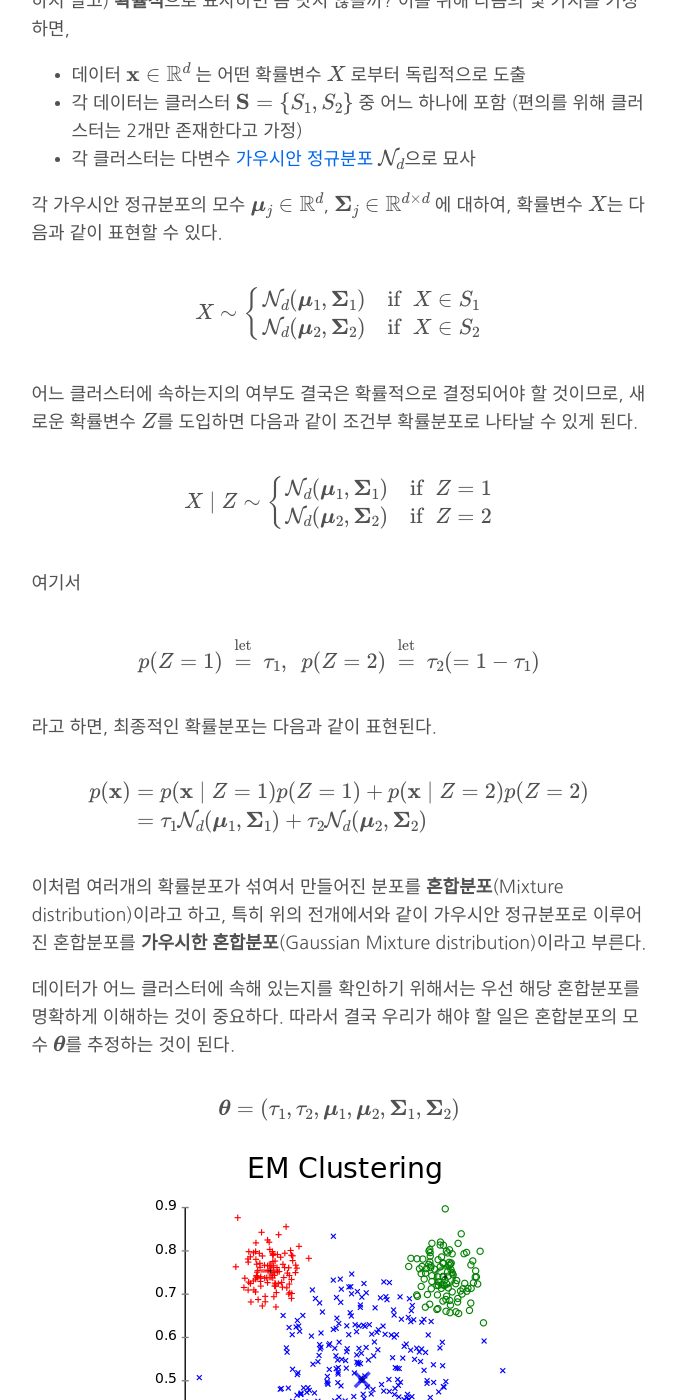
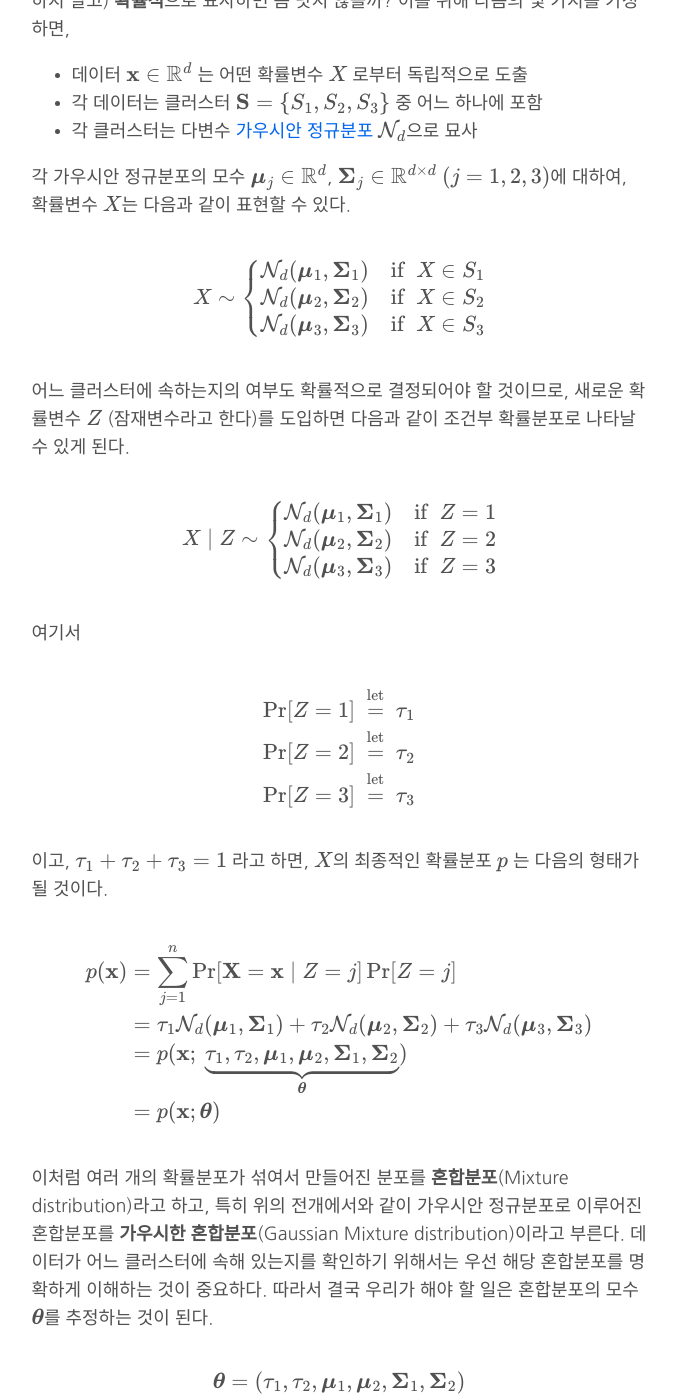
Before and after one commit to gem763/gem763.github.io, a Jekyll site: the page built from EM-알고리즘-일반론.md, in a window 1280 px wide and 1400 px high, scrolled down 1069 px. Shown: the whole window, without its empty margins (301-977 px from the left). Built offline with Jekyll 4.4.1, drawn with Linux system fonts in a browser that asks for light colours; our own code applies the rules of GitHub Pages for plain Markdown files; formulas are drawn with MathJax 3; some of the changed text lies outside the part shown.

Commit message:
Uploaded by https://stackedit.io/

```diff
--- a/EM-알고리즘-일반론.md
+++ b/EM-알고리즘-일반론.md
@@ -17,11 +17,11 @@
 데이터가 클러스터에 속할 지의 여부를 (K-means clustering 처럼 칼같이 결정[^hard_cl]하지 말고) **확률적**으로 묘사하면 좀 낫지 않을까? 이를 위해 다음의 몇 가지를 가정하면,
 
 * 데이터 <span><script type="math/tex">\mathbf{x} \in \mathbb{R}^d</script></span> 는 어떤 확률변수 <span><script type="math/tex">X</script></span> 로부터 독립적으로 도출
-* 각 데이터는 클러스터 <span><script type="math/tex">\mathbf{S} = \{ S_1, S_2 \}</script></span> 중 어느 하나에 포함 (편의를 위해 클러스터는 2개만 존재한다고 가정)
+* 각 데이터는 클러스터 <span><script type="math/tex">\mathbf{S} = \{ S_1, S_2, S_3 \}</script></span> 중 어느 하나에 포함
 * 각 클러스터는 다변수 [가우시안 정규분포](https://en.wikipedia.org/wiki/Normal_distribution) <span><script type="math/tex">\mathcal{N}_d</script></span>으로 묘사
 
 
-각 가우시안 정규분포의 모수 <span><script type="math/tex">\boldsymbol{\mu}_j \in \mathbb{R}^d</script></span>, <span><script type="math/tex">\mathbf{\Sigma}_j \in \mathbb{R}^{d \times d}</script></span> 에 대하여, 확률변수 <span><script type="math/tex">X</script></span>는 다음과 같이 표현할 수 있다.
+각 가우시안 정규분포의 모수 <span><script type="math/tex">\boldsymbol{\mu}_j \in \mathbb{R}^d</script></span>, <span><script type="math/tex">\mathbf{\Sigma}_j \in \mathbb{R}^{d \times d}</script></span> <span><script type="math/tex">(j=1,2,3)</script></span>에 대하여, 확률변수 <span><script type="math/tex">X</script></span>는 다음과 같이 표현할 수 있다.
 
 [^hard_cl]: Hard clustering 이라고 한다. 반대로, 클러스터를 확률적으로 결정하는 방식을 Soft clustering 이라고 한다.
 
@@ -29,42 +29,53 @@
 X \sim
 \begin{cases}
 \mathcal{N}_d (\boldsymbol{\mu}_1, \mathbf{\Sigma}_1) & \text{if}~~ X \in S_1 \\
-\mathcal{N}_d (\boldsymbol{\mu}_2, \mathbf{\Sigma}_2) & \text{if}~~ X \in S_2
+\mathcal{N}_d (\boldsymbol{\mu}_2, \mathbf{\Sigma}_2) & \text{if}~~ X \in S_2 \\
+\mathcal{N}_d (\boldsymbol{\mu}_3, \mathbf{\Sigma}_3) & \text{if}~~ X \in S_3
 \end{cases}
 </script></div>
 
-어느 클러스터에 속하는지의 여부도 결국은 확률적으로 결정되어야 할 것이므로, 새로운 확률변수 <span><script type="math/tex">Z</script></span>를 도입하면 다음과 같이 조건부 확률분포로 나타날 수 있게 된다.
+어느 클러스터에 속하는지의 여부도 확률적으로 결정되어야 할 것이므로, 새로운 확률변수 <span><script type="math/tex">Z</script></span> (잠재변수라고 한다)를 도입하면 다음과 같이 조건부 확률분포로 나타날 수 있게 된다.
 
 <div class="math"><script type="math/tex; mode=display">
 X \mid Z \sim
 \begin{cases}
 \mathcal{N}_d (\boldsymbol{\mu}_1, \mathbf{\Sigma}_1) & \text{if}~~ Z=1 \\
-\mathcal{N}_d (\boldsymbol{\mu}_2, \mathbf{\Sigma}_2) & \text{if}~~ Z=2
+\mathcal{N}_d (\boldsymbol{\mu}_2, \mathbf{\Sigma}_2) & \text{if}~~ Z=2 \\
+\mathcal{N}_d (\boldsymbol{\mu}_3, \mathbf{\Sigma}_3) & \text{if}~~ Z=3
 \end{cases}
 </script></div>
 
 여기서
 
 <div class="math"><script type="math/tex; mode=display">
-p(Z=1) ~\overset{\text{let}}{=}~ \tau_1, ~~p(Z=2) ~\overset{\text{let}}{=}~ \tau_2 (= 1-\tau_1)
+\begin{aligned}
+\Pr[Z=1] ~\overset{\text{let}}{=}~ \tau_1 \\
+\Pr[Z=2] ~\overset{\text{let}}{=}~ \tau_2 \\
+\Pr[Z=3] ~\overset{\text{let}}{=}~ \tau_3
+\end{aligned}
 </script></div>
 
-라고 하면, 최종적인 확률분포는 다음과 같이 표현된다.
+이고, <span><script type="math/tex">\tau_1 + \tau_2 + \tau_3 = 1</script></span> 라고 하면, <span><script type="math/tex">X</script></span>의 최종적인 확률분포 <span><script type="math/tex">p</script></span> 는 다음의 형태가 될 것이다.
 
 <div class="math"><script type="math/tex; mode=display">
 \begin{aligned}
-p(\mathbf{x}) &= p(\mathbf{x} \mid Z=1) p(Z=1) + p(\mathbf{x} \mid Z=2) p(Z=2) \\
-&= \tau_1\mathcal{N}_d (\boldsymbol{\mu}_1, \mathbf{\Sigma}_1) + \tau_2\mathcal{N}_d (\boldsymbol{\mu}_2, \mathbf{\Sigma}_2)
+p(\mathbf{x})
+&= \sum_{j=1}^n \Pr[\mathbf{X}=\mathbf{x} \mid Z=j] \Pr[Z=j] \\
+&= \tau_1\mathcal{N}_d (\boldsymbol{\mu}_1, \mathbf{\Sigma}_1) + \tau_2\mathcal{N}_d (\boldsymbol{\mu}_2, \mathbf{\Sigma}_2) + \tau_3\mathcal{N}_d (\boldsymbol{\mu}_3, \mathbf{\Sigma}_3) \\
+&= p(\mathbf{x}; ~\underbrace{\tau_1, \tau_2, \boldsymbol{\mu}_1, \boldsymbol{\mu}_2, \mathbf{\Sigma}_1, \mathbf{\Sigma}_2}_{\boldsymbol{\theta}}) \\
+&= p(\mathbf{x}; \boldsymbol{\theta})
 \end{aligned}
 </script></div>
 
-이처럼 여러개의 확률분포가 섞여서 만들어진 분포를 **혼합분포**(Mixture distribution)이라고 하고, 특히 위의 전개에서와 같이 가우시안 정규분포로 이루어진 혼합분포를 **가우시한 혼합분포**(Gaussian Mixture distribution)이라고 부른다.
-
-데이터가 어느 클러스터에 속해 있는지를 확인하기 위해서는 우선 해당 혼합분포를 명확하게 이해하는 것이 중요하다. 따라서 결국 우리가 해야 할 일은 혼합분포의 모수 <span><script type="math/tex">\boldsymbol{\theta}</script></span>를 추정하는 것이 된다.
+이처럼 여러 개의 확률분포가 섞여서 만들어진 분포를 **혼합분포**(Mixture distribution)라고 하고, 특히 위의 전개에서와 같이 가우시안 정규분포로 이루어진 혼합분포를 **가우시한 혼합분포**(Gaussian Mixture distribution)이라고 부른다. 데이터가 어느 클러스터에 속해 있는지를 확인하기 위해서는 우선 해당 혼합분포를 명확하게 이해하는 것이 중요하다. 따라서 결국 우리가 해야 할 일은 혼합분포의 모수 <span><script type="math/tex">\boldsymbol{\theta}</script></span>를 추정하는 것이 된다.
 
 <div class="math"><script type="math/tex; mode=display">
 \boldsymbol{\theta} = (\tau_1, \tau_2, \boldsymbol{\mu}_1, \boldsymbol{\mu}_2, \mathbf{\Sigma}_1, \mathbf{\Sigma}_2)
 </script></div>
+
+그리고 이 모수를 추정하는 효과적인 방법 중 하나가 바로 [**EM 알고리즘**](https://en.wikipedia.org/wiki/Expectation%E2%80%93maximization_algorithm) (Expectation–maximization algorithm, 기대값 최대화 알고리즘)이다.
+
+다시 처음으로 돌아가서, 맨 위의 좌측 데이터 집합(original data)을 살펴보자. 이 데이터 집합이 어떤 혼합분포에서 추출되었다고 가정하고, EM 알고리즘으로 해당 모수를 추정한다. 이제 각 샘플 데이터 별로
 
 <center><img src="https://gem763.github.io/assets/img/20180719/cluster_by_em.png" alt="cluster_em"/></center>
 
@@ -240,43 +251,6 @@ U(\boldsymbol{\theta}, q)
 <br/>
 
 
-> <big><b>KL 다이버전스</b></big>
->
-> KL 다이버전스(Kullback-Leiber divergence)는 두 확률분포 간의 차이를 측정하는 도구이다. 확률분포 <span><script type="math/tex">q</script></span>와 <span><script type="math/tex">p</script></span>에 대하여
-> <div class="math"><script type="math/tex; mode=display">
-> D_{KL} (q \parallel p) \equiv \sum_i q(i) \ln \frac{q(i)}{p(i)}
-> </script></div>
-> 로 정의되며, 다음의 성질을 지닌다.
->
-> * 두 분포가 유사할 수록 KL 다이버전스가 작으며, <span><script type="math/tex">q = p</script></span>인 경우 <span><script type="math/tex">D_{KL} (q \parallel p) = 0</script></span> 이다.
-> * <span><script type="math/tex">D_{KL} (q \parallel p) \ne D_{KL} (p \parallel q)</script></span>
-> * <span><script type="math/tex">D_{KL} (q \parallel p) \ge 0</script></span>
->
-> 위의 성질 중 <span><script type="math/tex">D_{KL} (q \parallel p) \ge 0</script></span> 은 Jensen 부등식을 이용하여 증명할 수 있다.
->
-> <div class="math"><script type="math/tex; mode=display">
-> D_{KL} (q \parallel p) = - \sum_i q_i \ln \frac{p_i}{q_i} \ge - \ln \left[ \sum_i q_i \frac{p_i}{q_i} \right] = - \ln \left[ \sum_i p_i \right] = 0
-> </script></div>
-
-<br/>
-
-> <big><b>Jesen 부등식</b></big>
->
-> 함수 <span><script type="math/tex">\phi</script></span>가 convex하고, 확률변수 <span><script type="math/tex">X</script></span>에 대하여 <span><script type="math/tex">\operatorname{E}(X)</script></span>가 유한할 때, 다음이 성립한다.
->
-> <div class="math"><script type="math/tex; mode=display">
-> \phi [\operatorname{E}(X)] \le \operatorname{E}[\phi (X)]
-> </script></div>
->
-> 만약 <span><script type="math/tex">\phi</script></span>가 strictly convex 인 경우, strict inequality가 적용된다.
->
-> | <span><script type="math/tex">\phi(\cdot)</script></span>의 형태 | 부등식 |
-> | -------- | -------- |
-> | convex (아래로 볼록) | <span><script type="math/tex">\displaystyle \phi \left( \frac{\sum a_i x_i}{\sum a_j} \right) \le \frac{\sum a_i \phi(x_i)}{\sum a_j}</script></span> |
-> | concave (위로 볼록) | <span><script type="math/tex">\displaystyle \phi \left( \frac{\sum a_i x_i}{\sum a_j} \right) \ge \frac{\sum a_i \phi(x_i)}{\sum a_j}</script></span> |
->
-
-<br/>
 
 ### E-Step
 
@@ -406,7 +380,7 @@ U_0 \\
 \end{matrix}
 </script></div>
 
-
+<br/>
 
 ## 모형의 한계
 
```
